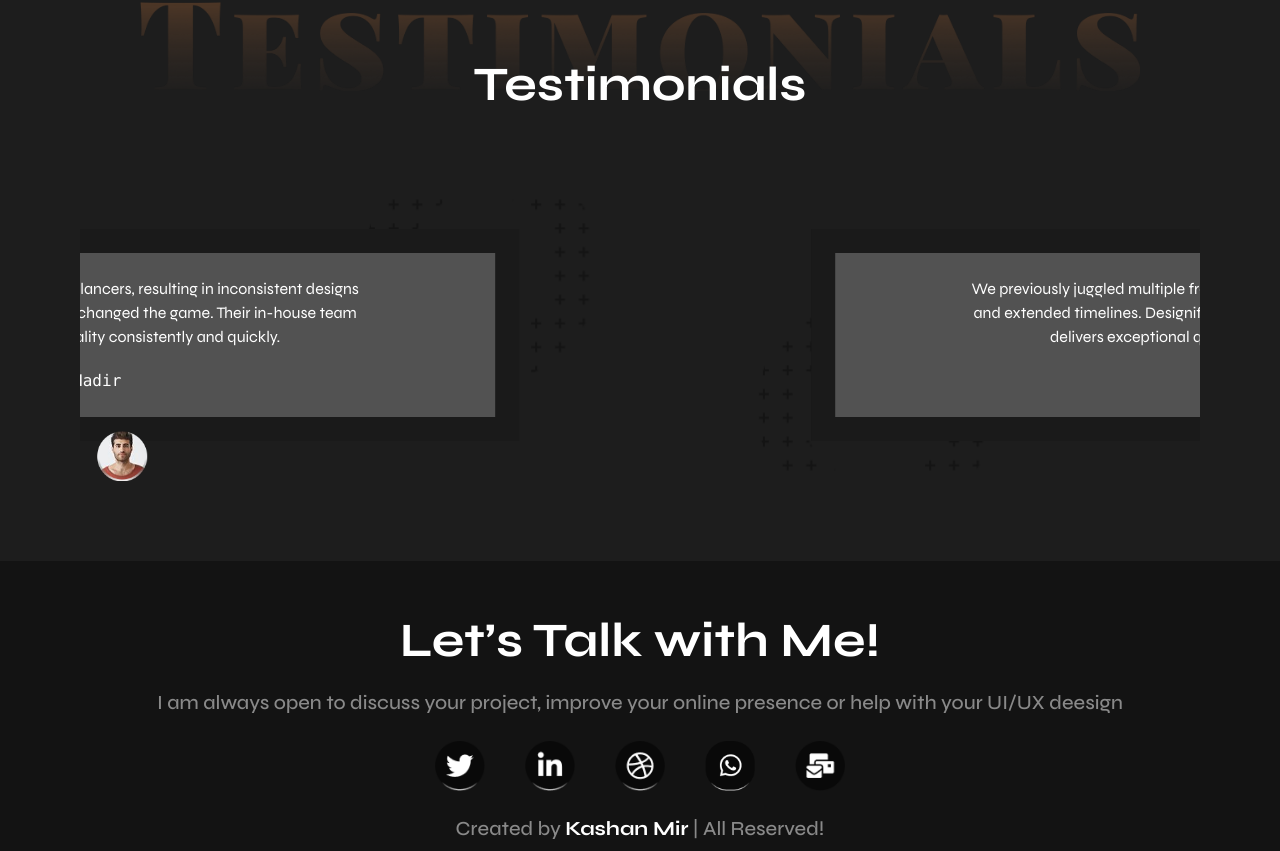
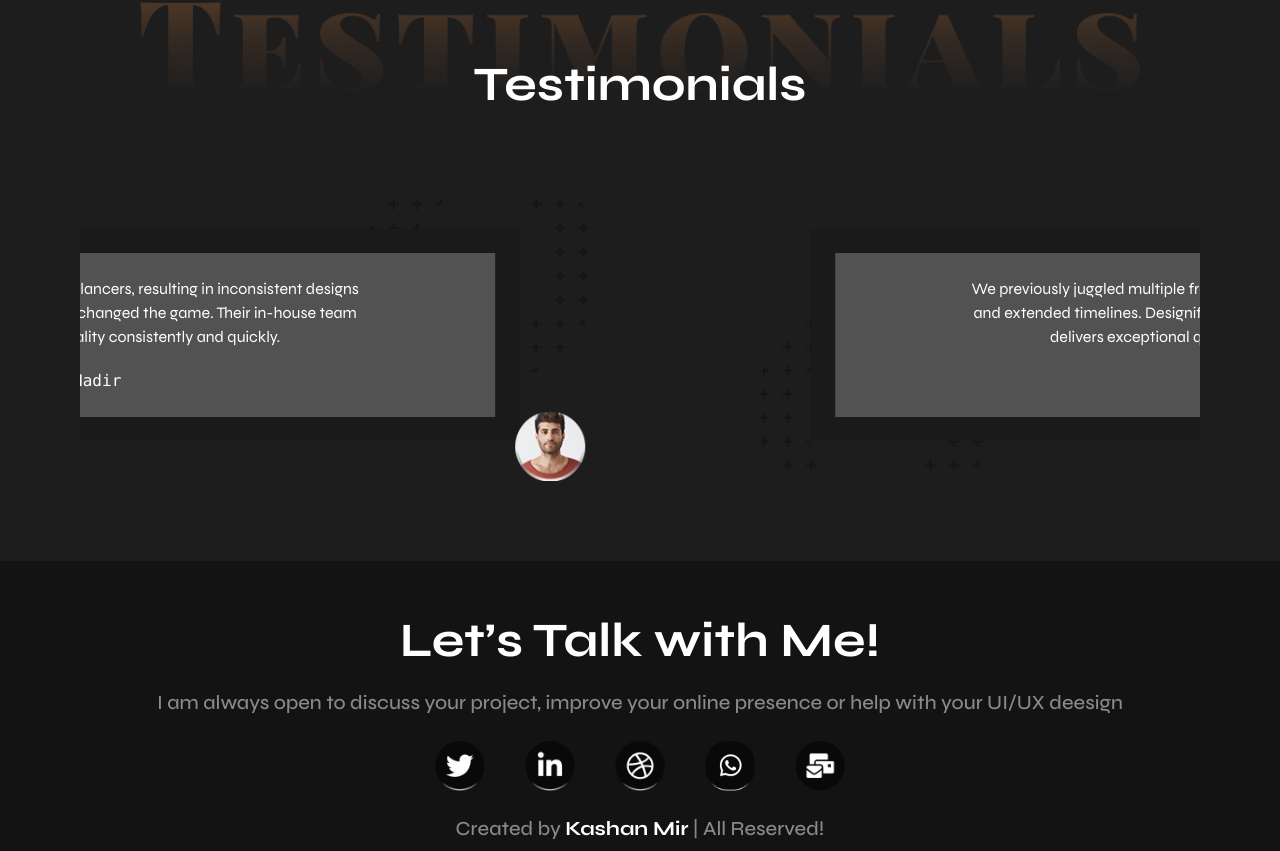
Before and after one commit to muzammil-15/kashan_portfolio, a Next.js app: page / in a window 1280 px wide. Shown: the part 3611-4462 px from the top of the page. Built offline with nearby package versions, Linux system fonts and the light colour scheme.

Commit message:
changes in testimonial section

```diff
--- a/src/components/Testimonial.jsx
+++ b/src/components/Testimonial.jsx
@@ -1,7 +1,13 @@
 import Image from "next/image";
-import { Carousel, CarouselContent, CarouselItem, CarouselNext, CarouselPrevious } from "./ui/carousel";
+import {
+  Carousel,
+  CarouselContent,
+  CarouselItem,
+  CarouselNext,
+  CarouselPrevious,
+} from "./ui/carousel";
 import { testimonials } from "@/lib/utils";
-import Autoplay from "embla-carousel-autoplay"
+import Autoplay from "embla-carousel-autoplay";
 import AutoScroll from "embla-carousel-auto-scroll";
 
 const Testimonail = () => {
@@ -19,35 +25,58 @@ const Testimonail = () => {
             Testimonials
           </h2>
         </div>
-        <div className="relative my-10 w-full">
-          <Carousel className="md:mx-10" plugins={[
-        AutoScroll(
-          {
+        <div className="relative md:my-10 w-full">
+          <Carousel
+            className="md:mx-10"
+            opts={{
+              align: "start",
+              loop: true,
+            }}
+            plugins={[
+              AutoScroll({
                 startDelay: 0,
                 stopOnInteraction: false,
                 stopOnFocusIn: false,
-          }
-        )
-      ]}>
+              }),
+            ]}
+          >
             <CarouselContent className="">
-              {
-                testimonials.map((testi, ind)=>(
-                  <CarouselItem key={ind} className=" relative flex justify-center items-center p-10">
-                    <div className=" w-[80%] bg-[#1A1A1A] p-2 md:p-6 z-20">
+              {testimonials.map((testi, ind) => (
+                <CarouselItem
+                  key={ind}
+                  className=" relative flex justify-center items-center p-10"
+                >
+                  <div className="w-full md:w-[80%] bg-[#1A1A1A] p-2 md:p-6 z-20">
                     <div className="bg-[#525252] p-2 md:p-6 flex justify-center items-center flex-col gap-5">
-                        <p className="text-center w-full md:w-[90%] lg:w-[70%] text-[10px] md:text-base ">{testi.desc}</p>
+                      <p className="text-center w-full md:w-[90%] lg:w-[70%] text-[10px] md:text-base ">
+                        {testi.desc}
+                      </p>
                       <pre>{testi.name}</pre>
-
                     </div>
-
                   </div>
-                    <Image src={'/assets/dots.png'} width={250} height={250} alt="dots" className="absolute top-[-50px] right-16 z-10 hidden md:block"/>
-                    <Image src={'/assets/dots.png'} width={250} height={250} alt="dots" className="absolute bottom-[-50px] left-20 z-10 hidden md:block"/>
-                    <Image src={testi.image} width={50} height={50} alt="client" className="absolute bottom-[0px] left-[50%] z-[999]"/>
+                  <Image
+                    src={"/assets/dots.png"}
+                    width={250}
+                    height={250}
+                    alt="dots"
+                    className="absolute top-[-50px] right-16 z-10 hidden md:block"
+                  />
+                  <Image
+                    src={"/assets/dots.png"}
+                    width={250}
+                    height={250}
+                    alt="dots"
+                    className="absolute bottom-[-50px] left-20 z-10 hidden md:block"
+                  />
+                  <Image
+                    src={testi.image}
+                    width={70}
+                    height={70}
+                    alt="client"
+                    className="absolute bottom-[0px] right-0 sm:right-5 md:right-20 z-[999]"
+                  />
                 </CarouselItem>
-                ))
-              }
-
+              ))}
             </CarouselContent>
             {/* <CarouselPrevious />
             <CarouselNext /> */}
```
Lines whose indentation alone changed are shown as unchanged.
